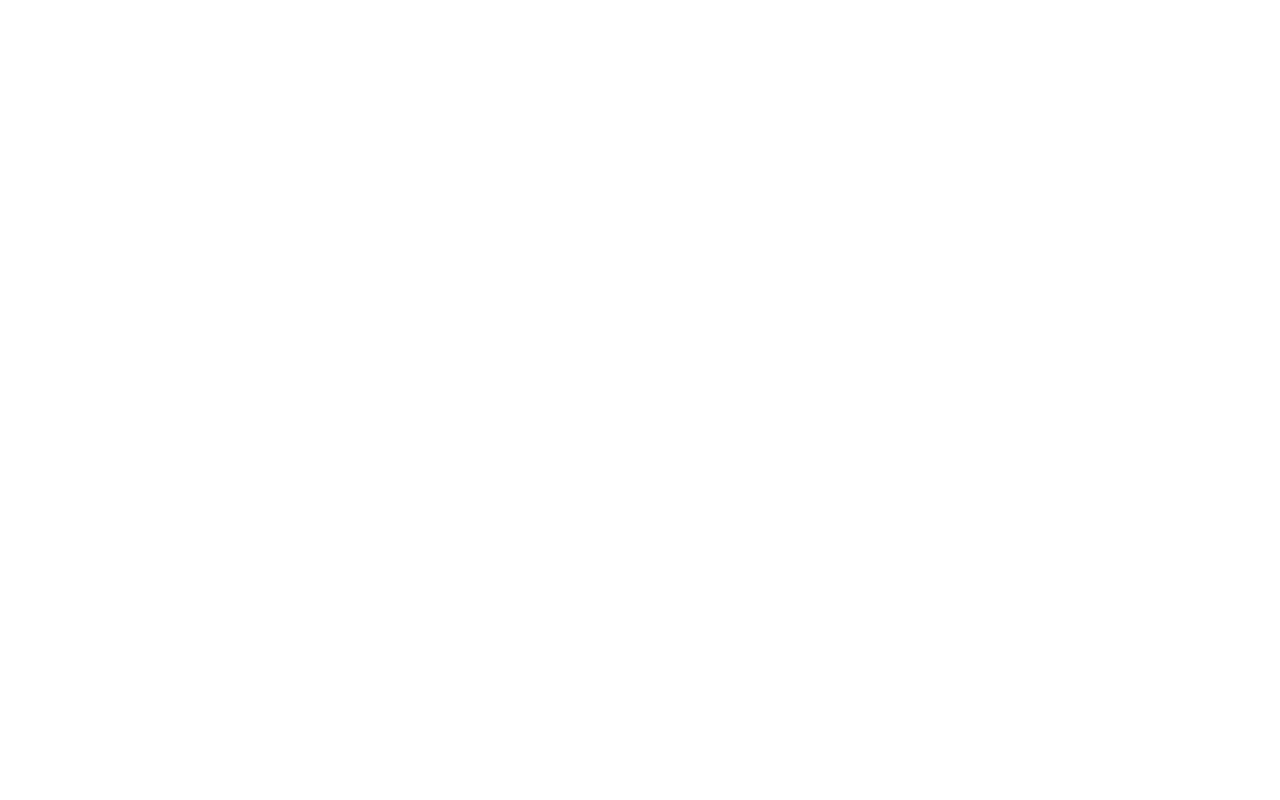
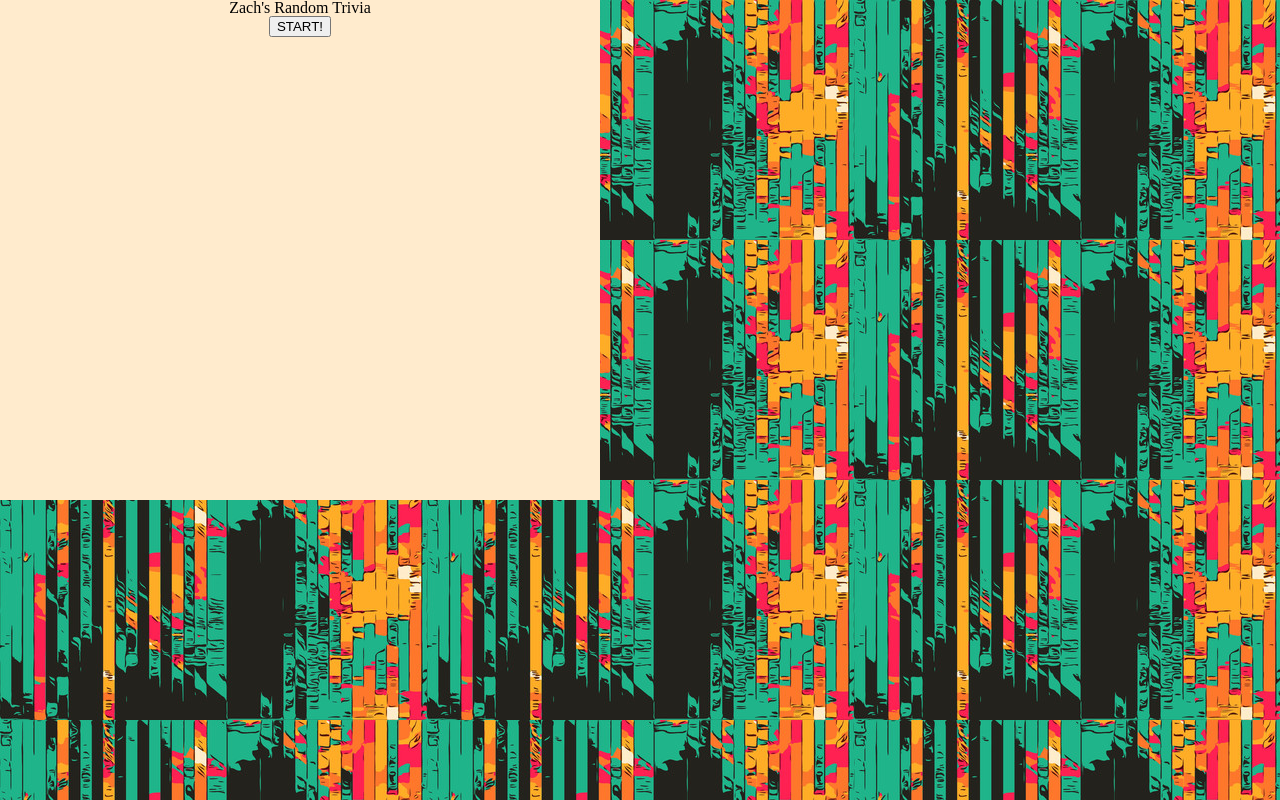
Before and after one commit to thePROZACH25/TriviaGame, a plain HTML site: page index.html in a window 1280 px wide. Drawn offline with nearby package versions, Linux system fonts and the light colour scheme.

Commit message:
added css style sheets

```diff
--- /dev/null
+++ b/assets/css/reset.css
@@ -0,0 +1,48 @@
+/* http://meyerweb.com/eric/tools/css/reset/
+   v2.0 | 20110126
+   License: none (public domain)
+*/
+
+html, body, div, span, applet, object, iframe,
+h1, h2, h3, h4, h5, h6, p, blockquote, pre,
+a, abbr, acronym, address, big, cite, code,
+del, dfn, em, img, ins, kbd, q, s, samp,
+small, strike, strong, sub, sup, tt, var,
+b, u, i, center,
+dl, dt, dd, ol, ul, li,
+fieldset, form, label, legend,
+table, caption, tbody, tfoot, thead, tr, th, td,
+article, aside, canvas, details, embed,
+figure, figcaption, footer, header, hgroup,
+menu, nav, output, ruby, section, summary,
+time, mark, audio, video {
+	margin: 0;
+	padding: 0;
+	border: 0;
+	font-size: 100%;
+	font: inherit;
+	vertical-align: baseline;
+}
+/* HTML5 display-role reset for older browsers */
+article, aside, details, figcaption, figure,
+footer, header, hgroup, menu, nav, section {
+	display: block;
+}
+body {
+	line-height: 1;
+}
+ol, ul {
+	list-style: none;
+}
+blockquote, q {
+	quotes: none;
+}
+blockquote:before, blockquote:after,
+q:before, q:after {
+	content: '';
+	content: none;
+}
+table {
+	border-collapse: collapse;
+	border-spacing: 0;
+}
--- /dev/null
+++ b/assets/css/style.css
@@ -0,0 +1,14 @@
+body {
+  background-image: url(../images/240_F_306907968_PN7plg1yWLNAkT6fPbcnOHKwCeTRfytv.jpg);
+  background-repeat: repeat;
+  background-attachment: fixed;
+}
+
+.game-board{
+    width: 600px;
+    height: 500px;
+    text-align: center;
+    background-color: blanchedalmond;
+    align-items: flex;
+    justify-items: center;
+}
--- a/index.html
+++ b/index.html
@@ -1,9 +1,27 @@
 <!DOCTYPE html>
 <html>
-    <head>
 
-    </head>
-    <body>
+<head>
 
-    </body>
+    <title>Zach's Random Trivia</title>
+    <script src="https://code.jquery.com/jquery-3.4.1.slim.js"
+        integrity="sha256-BTlTdQO9/fascB1drekrDVkaKd9PkwBymMlHOiG+qLI=" crossorigin="anonymous"></script>
+    <link rel="stylesheet" href="assets/css/reset.css">
+    <link rel="stylesheet" href="assets/css/style.css">
+</head>
+
+<body>
+    <div class="game-board">
+        <div id="title">
+            <h1>Zach's Random Trivia</h1>
+        </div>
+        <div id="start-button">
+            <button>START!</button>
+        </div>
+        <div>
+
+        </div>
+    </div>
+</body>
+
 </html>
```
Also changed, not shown: assets/images/240_F_306907968_PN7plg1yWLNAkT6fPbcnOHKwCeTRfytv.jpg (added), assets/javascript/app.js (added).
